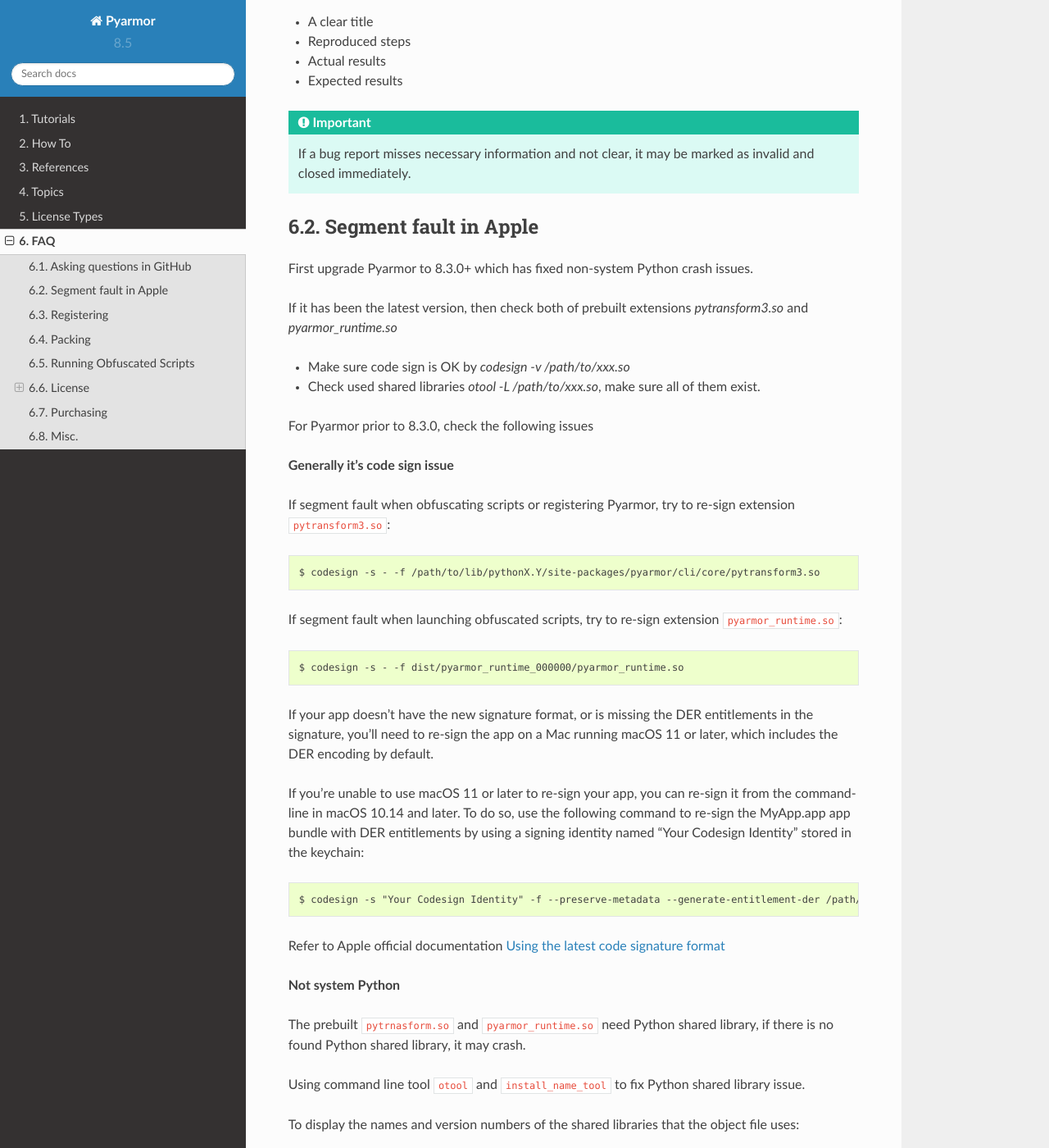
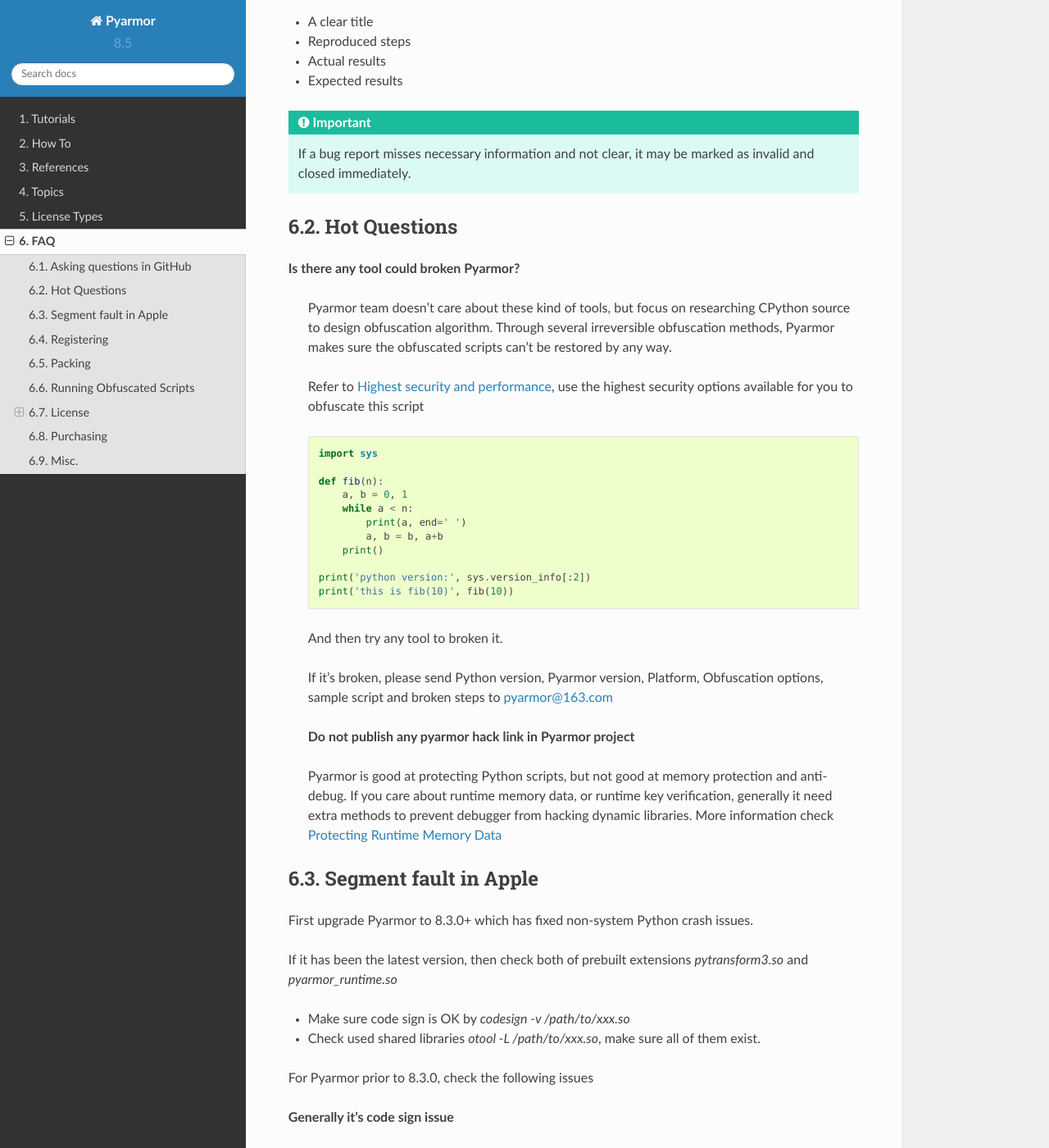
Before and after one commit to dashingsoft/pyarmor, a Sphinx documentation site: the page built from docs/questions.rst, in a window 1280 px wide and 1400 px high, scrolled down 1158 px. Shown: the whole window at 82% size. Built offline with Sphinx 7.4.7 and the Read the Docs theme 2.0.0, drawn with Linux system fonts in a browser that asks for light colours; some of the changed text lies outside the part shown.

Commit message:
Add hot question about hack pyarmor

```diff
--- a/docs/questions.rst
+++ b/docs/questions.rst
@@ -66,6 +66,37 @@
 .. important::
 
    If a bug report misses necessary information and not clear, it may be marked as invalid and closed immediately.
+
+Hot Questions
+=============
+
+**Is there any tool could broken Pyarmor?**
+
+  Pyarmor team doesn't care about these kind of tools, but focus on researching CPython source to design obfuscation algorithm. Through several irreversible obfuscation methods, Pyarmor makes sure the obfuscated scripts can't be restored by any way.
+
+  Refer to :doc:`how-to/security`, use the highest security options available for you to obfuscate this script
+
+  .. code-block:: python
+
+     import sys
+
+     def fib(n):
+         a, b = 0, 1
+         while a < n:
+             print(a, end=' ')
+             a, b = b, a+b
+         print()
+
+     print('python version:', sys.version_info[:2])
+     print('this is fib(10)', fib(10))
+
+  And then try any tool to broken it.
+
+  If it's broken, please send Python version, Pyarmor version, Platform, Obfuscation options, sample script and broken steps to |Contact|
+
+  **Do not publish any pyarmor hack link in Pyarmor project**
+
+  Pyarmor is good at protecting Python scripts, but not good at memory protection and anti-debug. If you care about runtime memory data, or runtime key verification, generally it need extra methods to prevent debugger from hacking dynamic libraries. More information check :doc:`how-to/protection`
 
 Segment fault in Apple
 ======================
```
